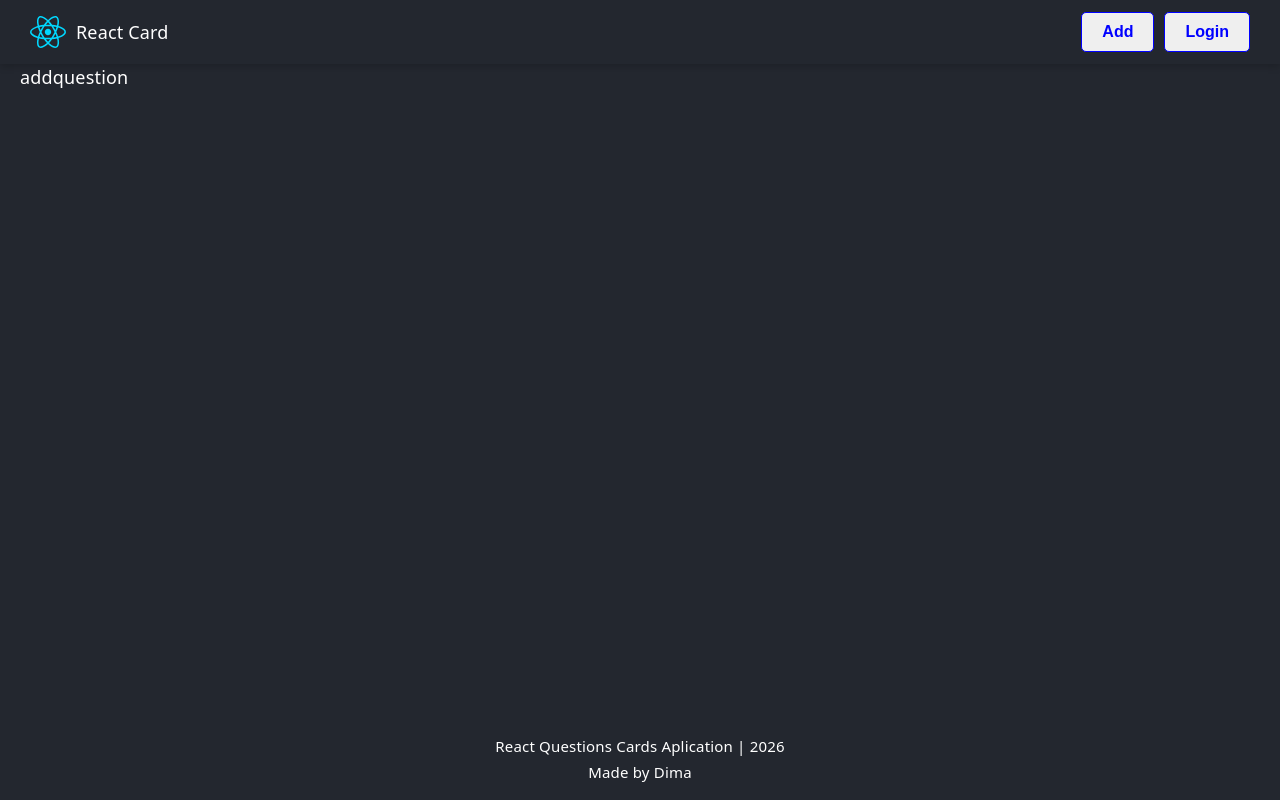
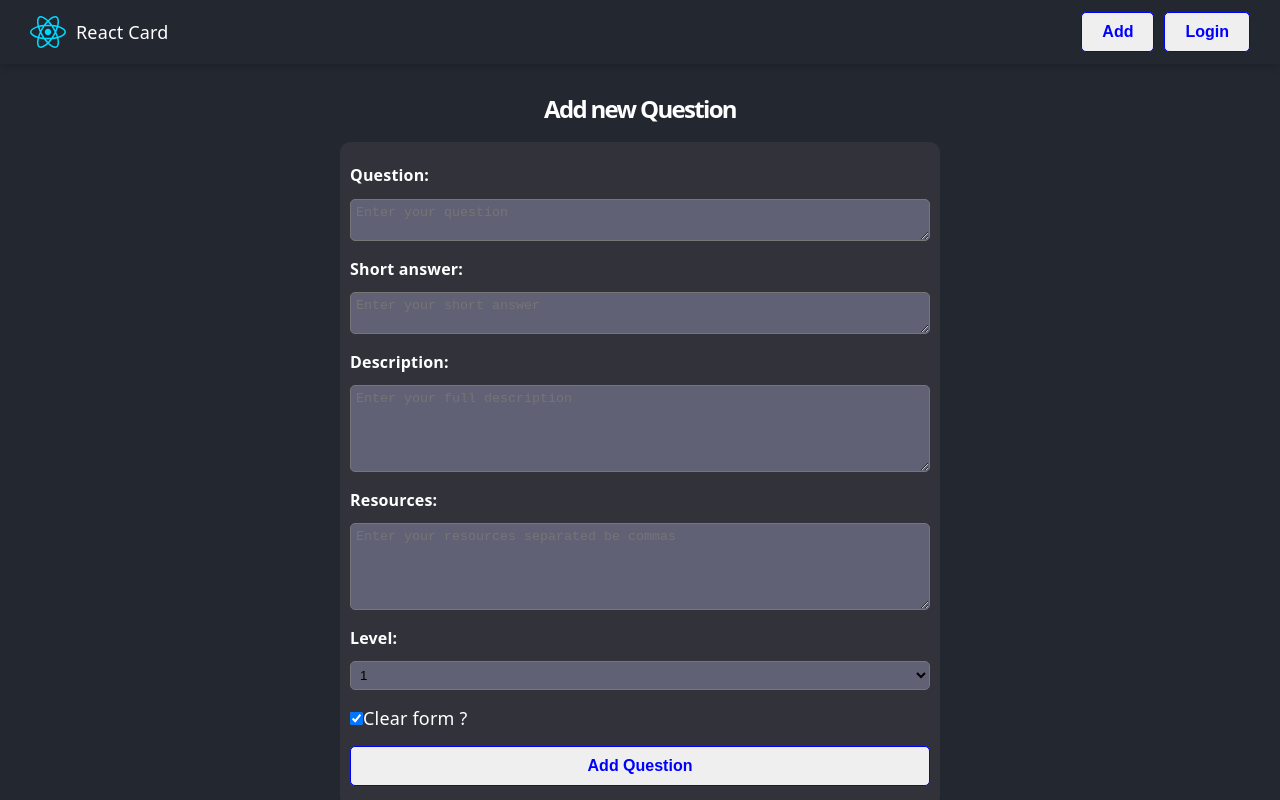
Before and after one commit to diimas666/react-card-dmytro, a React (Vite) app: page /addquestion in a window 1280 px wide. Built offline with nearby package versions, Linux system fonts and the light colour scheme.

Commit message:
lобавление статьи

```diff
--- a/db.json
+++ b/db.json
@@ -566,6 +566,36 @@
       "resources": [],
       "level": 1,
       "completed": false
+    },
+    {
+      "id": "j80OJMy"
+    },
+    {
+      "id": "NzUzXwl"
+    },
+    {
+      "{\"question\":\"test\",\"answer\":\"a\",\"description\":\"d\",\"resources\":[],\"level\":1,\"completed\":false}": "",
+      "id": "o2Je-GS"
+    },
+    {
+      "question": "test2",
+      "answer": "a",
+      "description": "d",
+      "resources": [],
+      "level": 1,
+      "completed": false,
+      "id": "6fllso2"
+    },
+    {
+      "question": "xxxxx",
+      "answer": "xxxxx",
+      "description": "xxxx",
+      "resources": [
+        "xxxx"
+      ],
+      "level": 1,
+      "completed": false,
+      "id": "wrOjTOb"
     }
   ]
 }
--- a/src/App.jsx
+++ b/src/App.jsx
@@ -4,6 +4,7 @@ import { BrowserRouter, Routes, Route } from "react-router-dom";
 import { HomePage } from "./pages/HomePage";
 import { NotFoundPage } from "./pages/NotFoundPage";
 import { QuestionPage } from "./pages/QuestionPage";
+import { AddQuestionPage } from "./pages/AddQuestionPage";
 function App() {
   return (
     // <>
@@ -14,7 +15,7 @@ function App() {
         <Route element={<MainLayout />}>
           <Route path="/" element={<HomePage />} />
           <Route path="/forbidden" element={<div>forbidden</div>} />
-          <Route path="/addquestion" element={<div> addquestion</div>} />
+          <Route path="/addquestion" element={<AddQuestionPage />} />
           <Route path="/question/:id" element={<QuestionPage />} />
           <Route path="/login" element={<div>login</div>} />
           <Route path="*" element={<NotFoundPage />} />
--- /dev/null
+++ b/src/pages/AddQuestionPage/AddQuestionPage.jsx
@@ -0,0 +1,122 @@
+import styles from "./AddQuestionPage.module.css";
+import { Button } from "../../components/Button";
+import { useActionState } from "react";
+import { toast } from "react-toastify";
+import { API_URL } from "../../constants";
+import { parseJsonResponse } from "../../hooks/useFetch";
+
+const createCardAction = async (_prevState, formData) => {
+  try {
+    const resourcesRaw = formData.get("resources")?.toString() ?? "";
+    const response = await fetch(`${API_URL}/react`, {
+      method: "POST",
+      headers: { "Content-Type": "application/json" },
+      body: JSON.stringify({
+        question: formData.get("question"),
+        answer: formData.get("answer"),
+        description: formData.get("description"),
+        resources: resourcesRaw
+          .split(",")
+          .map((link) => link.trim())
+          .filter(Boolean),
+        level: Number(formData.get("level")),
+        completed: false,
+      }),
+    });
+    const question = await parseJsonResponse(response);
+    toast.success(`Question ${question.question} added successfully`);
+    return { clearForm: false };
+  } catch (error) {
+    toast.error(error.message);
+  }
+};
+function AddQuestionPage() {
+  const [formState, formAction, isPending] = useActionState(createCardAction, { clearForm: true });
+  return (
+    <>
+      <h1 className={styles.formTitle}>Add new Question</h1>
+      <div className={styles.formContainer}>
+        <form action={formAction} className={styles.form}>
+          <div className={styles.formControl}>
+            <label htmlFor="questionField">Question:</label>
+            <textarea
+              defaultValue={formState.question}
+              name="question"
+              id="questionField"
+              cols="30"
+              rows="2"
+              required
+              placeholder="Enter your question"
+            ></textarea>
+          </div>
+
+          <div className={styles.formControl}>
+            <label htmlFor="answerField">Short answer:</label>
+            <textarea
+              defaultValue={formState.answer}
+              name="answer"
+              id="answerField"
+              cols="30"
+              rows="2"
+              required
+              placeholder="Enter your short answer"
+            ></textarea>
+          </div>
+
+          <div className={styles.formControl}>
+            <label htmlFor="answerField">Description:</label>
+            <textarea
+              defaultValue={formState.description}
+              name="description"
+              id="descriptionField"
+              cols="30"
+              rows="5"
+              required
+              placeholder="Enter your full description"
+            ></textarea>
+          </div>
+
+          <div className={styles.formControl}>
+            <label htmlFor="resourcesField">Resources:</label>
+            <textarea
+              defaultValue={formState.resources}
+              name="resources"
+              id="resourcesField"
+              cols="30"
+              rows="5"
+              required
+              placeholder="Enter your resources separated be commas "
+            ></textarea>
+          </div>
+          <div className={styles.formControl}>
+            <label htmlFor="levelsField">Level:</label>
+            <select defaultValue={formState.level ?? "1"} name="level" id="levelsField" required>
+              <option disabled value="">
+                Question level
+              </option>
+              <option value="1">1</option>
+              <option value="2">2</option>
+              <option value="3">3</option>
+            </select>
+          </div>
+          <label htmlFor="clearFormField" className={styles.clearFormControl}>
+            <input
+              className={styles.checkbox}
+              type="checkbox"
+              name="clearForm"
+              id="clearFormField"
+              defaultChecked={formState.clearForm}
+            />
+            <span>Clear form ?</span>
+          </label>
+
+          <Button isDisabled={isPending} type="submit">
+            {isPending ? "Adding..." : "Add Question"}
+          </Button>
+        </form>
+      </div>
+    </>
+  );
+}
+
+export default AddQuestionPage;
--- /dev/null
+++ b/src/pages/AddQuestionPage/AddQuestionPage.module.css
@@ -0,0 +1,46 @@
+.formTitle {
+  font-size: 24px;
+  font-weight: bold;
+  text-align: center;
+  margin-bottom: 20px;
+}
+.formContainer {
+  width: 100%;
+  max-width: 600px;
+  margin: 0 auto;
+  border-radius: 10px;
+  background-color: #32323b;
+}
+/* form component */
+.form {
+  width: 100%;
+  padding: 20px 10px;
+  display: flex;
+  flex-direction: column;
+  gap: 15px;
+  justify-content: flex-start;
+  align-items: stretch;
+}
+.formControl {
+  width: 100%;
+  display: flex;
+  flex-direction: column;
+  gap: 5px;
+  justify-content: flex-start;
+  align-items: stretch;
+
+  label {
+    font-size: 16px;
+    font-weight: bold;
+    color: var(--text-color);
+    text-align: left;
+    margin-bottom: 5px;
+  }
+  select,
+  textarea {
+    width: 100%;
+    padding: 5px;
+    border-radius: 5px;
+    background-color: #616175;
+  }
+}
--- /dev/null
+++ b/src/pages/AddQuestionPage/index.jsx
@@ -0,0 +1 @@
+export { default as AddQuestionPage } from "./AddQuestionPage";
```
